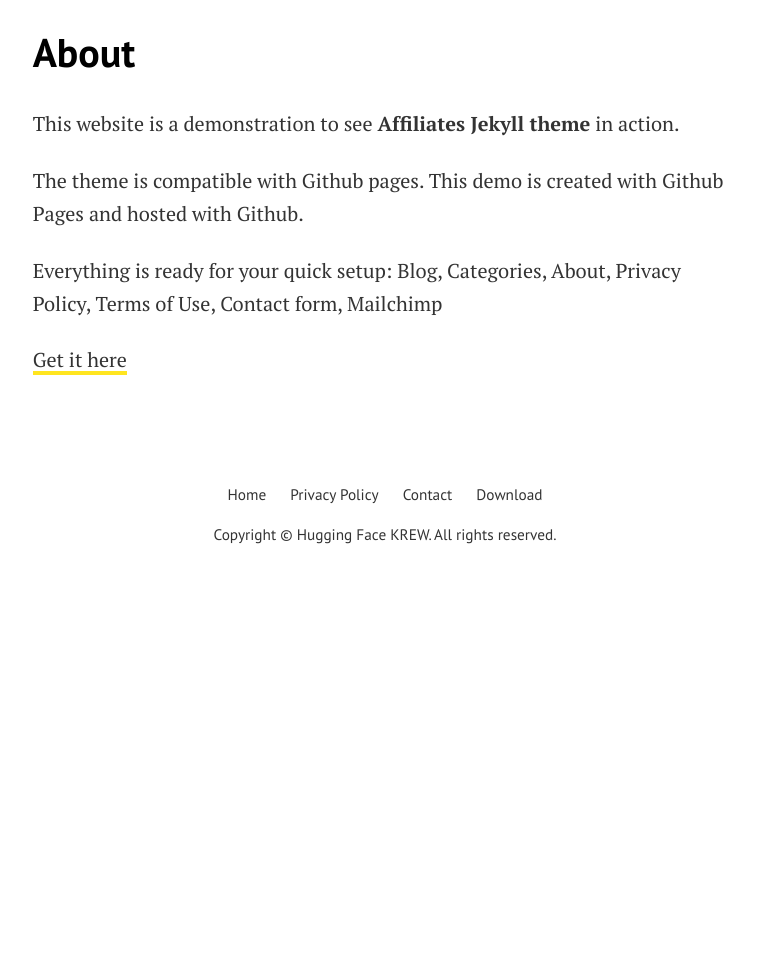
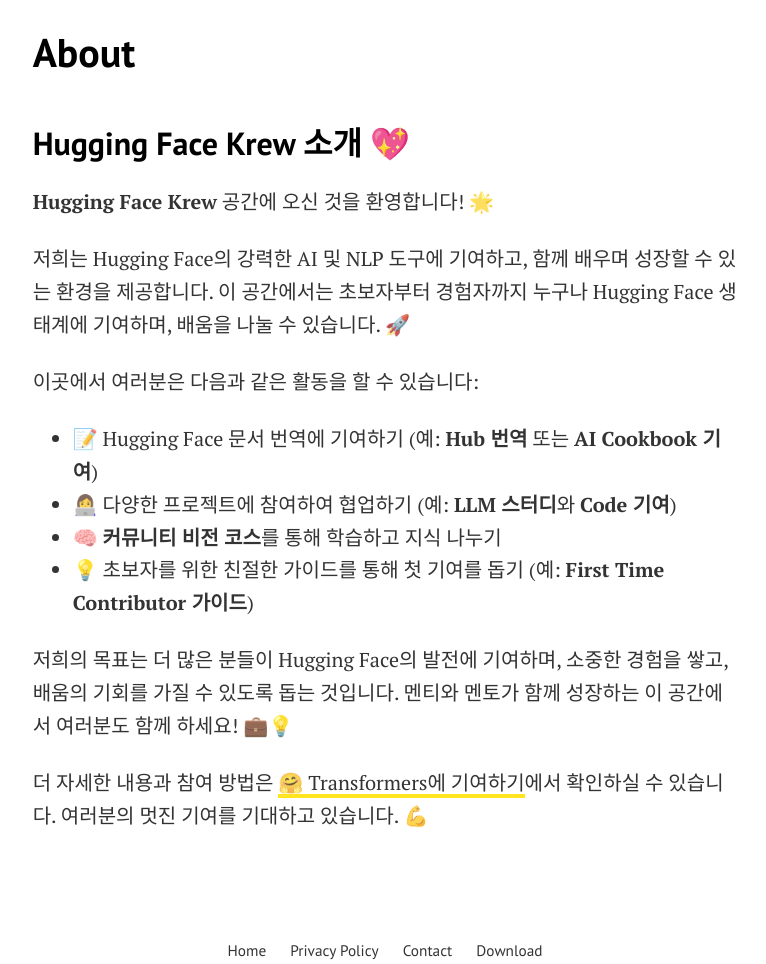
Before and after one commit to sim-so/hugging-face-krew.github.io, a Jekyll site: the page built from pages/about.md, in a window 1280 px wide and 1400 px high. Shown: the part 436-1400 px from the top of the window, without its empty margins (255-1021 px from the left). Built offline with Jekyll 4.4.1, drawn with Linux system fonts in a browser that asks for light colours.

Commit message:
📝 Update 'About' page

```diff
--- a/pages/about.md
+++ b/pages/about.md
@@ -5,10 +5,19 @@
 image: assets/images/screenshot.png
 ---
 
-This website is a demonstration to see **Affiliates Jekyll theme** in action.
+## Hugging Face Krew 소개 💖
 
-The theme is compatible with Github pages. This demo is created with Github Pages and hosted with Github.
+**Hugging Face Krew** 공간에 오신 것을 환영합니다! 🌟
 
-Everything is ready for your quick setup: Blog, Categories, About, Privacy Policy, Terms of Use, Contact form, Mailchimp
+저희는 Hugging Face의 강력한 AI 및 NLP 도구에 기여하고, 함께 배우며 성장할 수 있는 환경을 제공합니다. 이 공간에서는 초보자부터 경험자까지 누구나 Hugging Face 생태계에 기여하며, 배움을 나눌 수 있습니다. 🚀
 
-[Get it here](https://bootstrapstarter.com/jekyll-theme-memoirs/)
+이곳에서 여러분은 다음과 같은 활동을 할 수 있습니다:
+
+- 📝 Hugging Face 문서 번역에 기여하기 (예: **Hub 번역** 또는 **AI Cookbook 기여**)
+- 👩‍💻 다양한 프로젝트에 참여하여 협업하기 (예: **LLM 스터디**와 **Code 기여**)
+- 🧠 **커뮤니티 비전 코스**를 통해 학습하고 지식 나누기
+- 💡 초보자를 위한 친절한 가이드를 통해 첫 기여를 돕기 (예: **First Time Contributor 가이드**)
+
+저희의 목표는 더 많은 분들이 Hugging Face의 발전에 기여하며, 소중한 경험을 쌓고, 배움의 기회를 가질 수 있도록 돕는 것입니다. 멘티와 멘토가 함께 성장하는 이 공간에서 여러분도 함께 하세요! 💼💡
+
+더 자세한 내용과 참여 방법은 [🤗 Transformers에 기여하기](https://huggingface.co/docs/transformers/main/ko/contributing)에서 확인하실 수 있습니다. 여러분의 멋진 기여를 기대하고 있습니다. 💪
```
